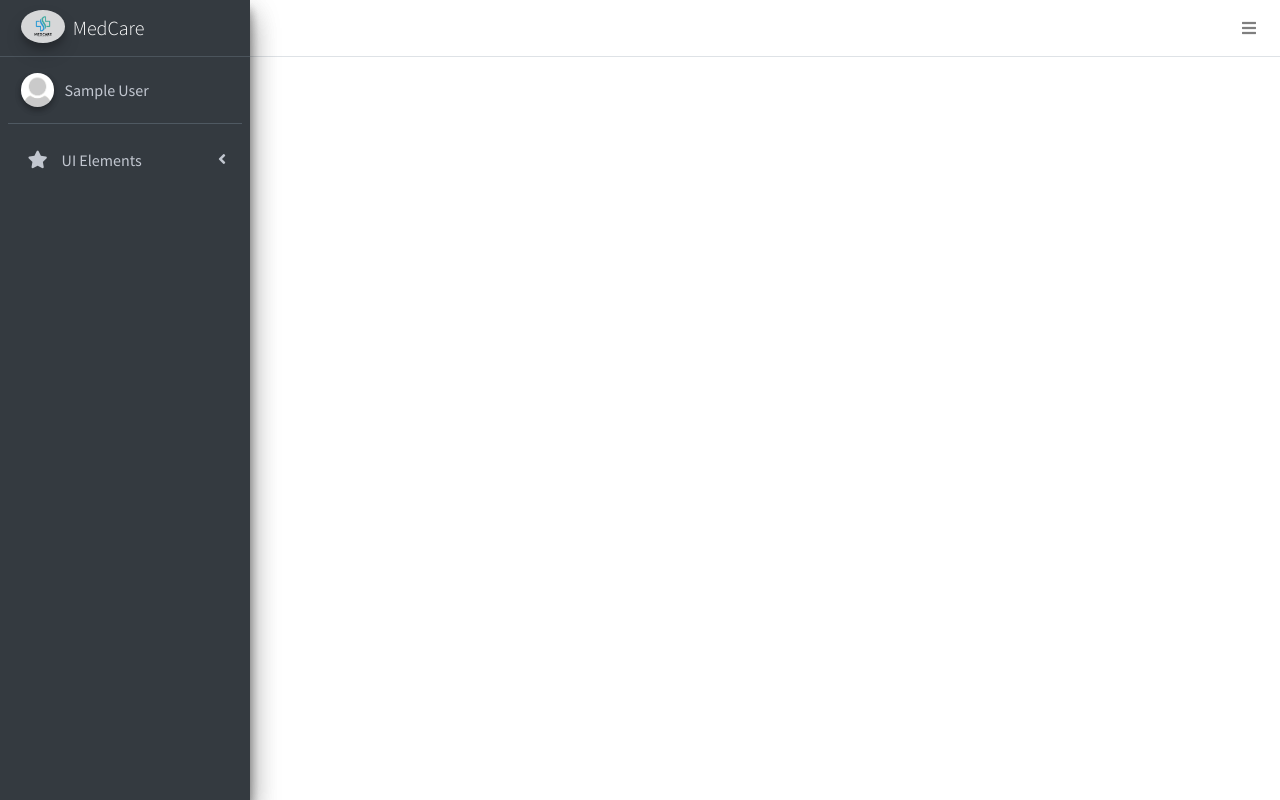
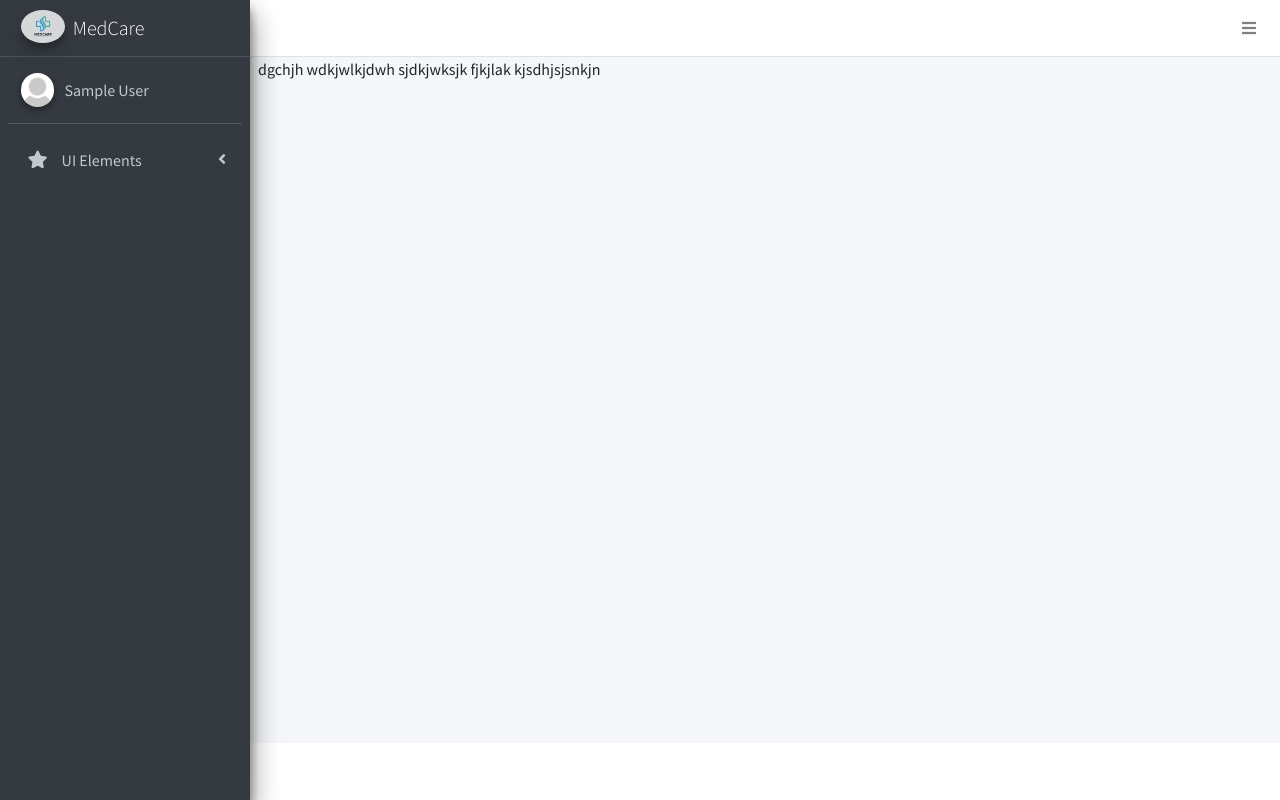
Before and after one commit to Kritika1115/MedCare, a Django app: page /dashboard/ in a window 1280 px wide. Run offline with Django 4.2, Linux system fonts and the light colour scheme; the visitor is signed in with stand-in values (Sample User, id 1); some libraries are stand-ins or nearby versions.

Commit message:
template inheritance

```diff
--- a/templates/dashboard/dashboard.html
+++ b/templates/dashboard/dashboard.html
@@ -11,7 +11,7 @@
 
 
 {% block content %}
-
+dgchjh wdkjwlkjdwh sjdkjwksjk fjkjlak kjsdhjsjsnkjn
 {% endblock content %}
 
 
--- a/templates/partials/layout.html
+++ b/templates/partials/layout.html
@@ -40,7 +40,9 @@
 
         <!-- Main Sidebar Container -->
         {% block sidebar %}{% endblock sidebar %}
+        <div class="content-wrapper">
             <section class="content">
+
                 <!-- main containent here  -->
             {% block content %}{% endblock content %}
             </section>
```
